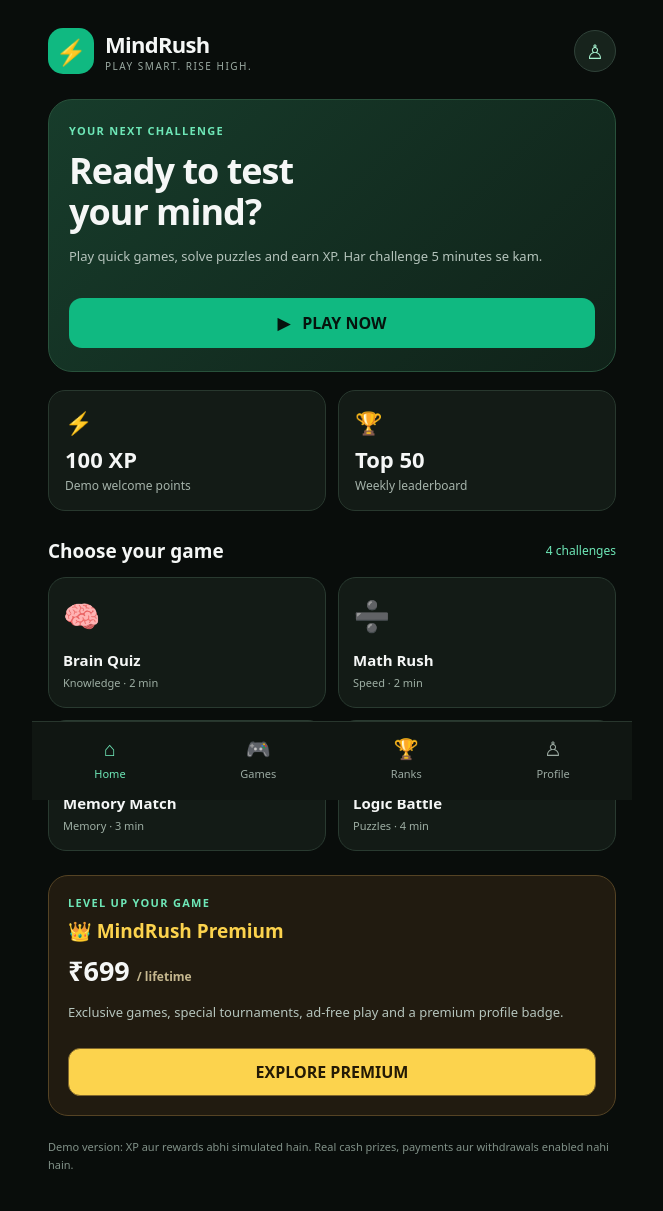
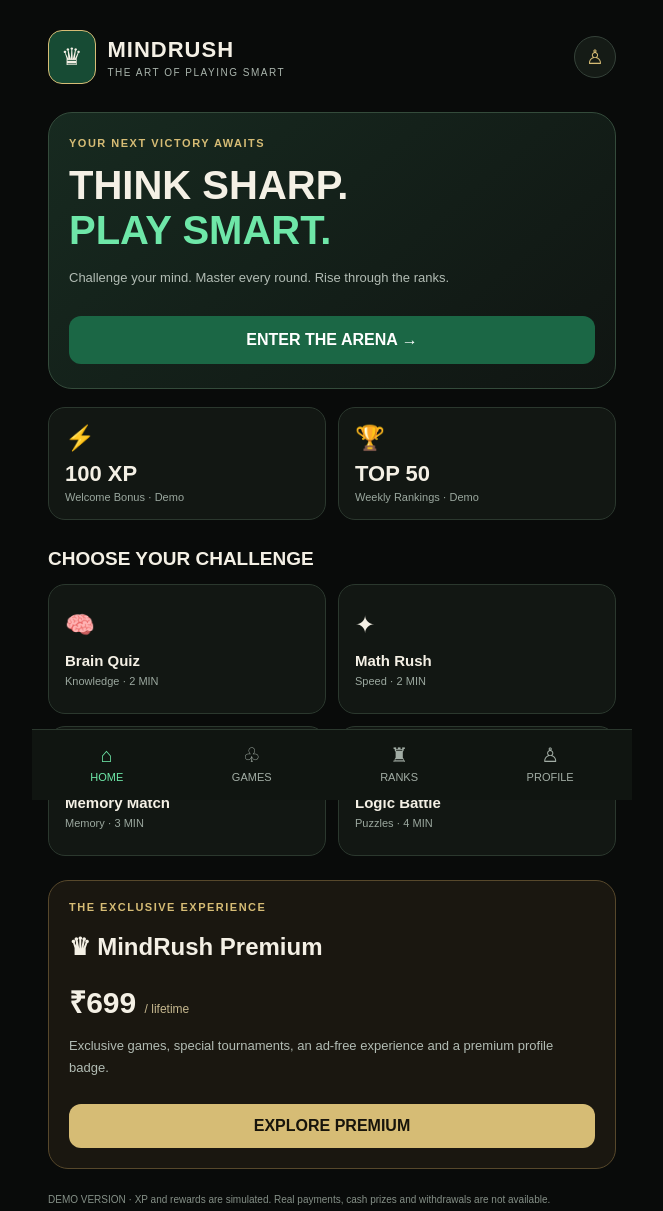
Before and after one commit to amolsonkatar/Mindrush, a plain HTML site: page index.html in a window 1280 px wide. Shown: the whole page, without its empty margins (308-971 px from the left). Drawn offline with Linux system fonts and the light colour scheme.

Commit message:
Update index.html

```diff
--- a/index.html
+++ b/index.html
@@ -3,172 +3,96 @@
 <html lang="en">
 <head>
 <meta charset="UTF-8">
-  <meta name="viewport" content="width=device-width, initial-scale=1.0">
-  <meta name="theme-color" content="#090d0b">
-  <title>MindRush | Play Smart</title>
+<meta name="viewport" content="width=device-width,initial-scale=1">
+<meta name="theme-color" content="#090b0a">
+<title>MindRush | The Art of Playing Smart</title>
 <style>
-    * { box-sizing: border-box; }
-    body {
-      margin: 0;
-      background: #090d0b;
-      color: #f5f7f6;
-      font-family: system-ui, sans-serif;
-    }
-    button { font: inherit; cursor: pointer; }
-    .app { max-width: 600px; margin: auto; padding: 20px 16px 95px; }
-    .header { display: flex; align-items: center; gap: 11px; margin-bottom: 25px; }
-    .logo {
-      width: 46px; height: 46px; border-radius: 15px;
-      background: #10b981; color: #04120d;
-      display: grid; place-items: center; font-size: 25px; font-weight: 900;
-    }
-    .brand { font-size: 22px; font-weight: 850; letter-spacing: -.7px; }
-    .tagline { color: #9baaa2; font-size: 10px; letter-spacing: 1.5px; }
-    .avatar {
-      margin-left: auto; width: 42px; height: 42px;
-      border: 1px solid #304239; border-radius: 50%;
-      background: #17231c; color: #a7f3d0; font-size: 20px;
-    }
-    .hero {
-      background: linear-gradient(135deg, #173c2b, #102219);
-      border: 1px solid #28513b; border-radius: 24px;
-      padding: 23px 20px; margin-bottom: 18px;
-    }
-    .eyebrow { color: #6ee7b7; font-size: 11px; font-weight: 800; letter-spacing: 1.3px; }
-    h1 { font-size: 30px; line-height: 1.15; margin: 12px 0; letter-spacing: -1px; }
-    .muted { color: #b5c4bc; font-size: 13px; line-height: 1.6; }
-    .primary {
-      width: 100%; border: 0; border-radius: 13px; padding: 14px;
-      background: #10b981; color: #06130d; font-weight: 850;
-      margin-top: 18px;
-    }
-    .stats { display: grid; grid-template-columns: 1fr 1fr; gap: 12px; margin-bottom: 27px; }
-    .stat { background: #131b16; border: 1px solid #28382e; border-radius: 17px; padding: 16px; }
-    .stat-icon { font-size: 22px; }
-    .stat-value { font-size: 22px; font-weight: 850; margin-top: 7px; }
-    .stat-label { color: #a5b3aa; font-size: 12px; margin-top: 3px; }
-    .section-head { display: flex; justify-content: space-between; align-items: center; margin-bottom: 13px; }
-    h2 { font-size: 19px; margin: 0; }
-    .link { color: #6ee7b7; font-size: 12px; }
-    .games { display: grid; grid-template-columns: 1fr 1fr; gap: 12px; }
-    .game {
-      text-align: left; min-width: 0; background: #131b16;
-      border: 1px solid #293a30; border-radius: 18px;
-      padding: 17px 14px; color: #f5f7f6;
-    }
-    .game:active { transform: scale(.98); }
-    .game-icon { font-size: 30px; margin-bottom: 14px; }
-    .game-name { font-size: 15px; font-weight: 800; }
-    .game-info { font-size: 11px; color: #9eafa4; margin-top: 5px; }
-    .premium {
-      margin-top: 24px; padding: 19px; border-radius: 20px;
-      background: #211b10; border: 1px solid #554324;
-    }
-    .premium h2 { color: #fcd34d; margin: 8px 0; }
-    .premium button {
-      width: 100%; padding: 12px; margin-top: 13px;
-      border-radius: 12px; border: 1px solid #80672c;
-      background: #fcd34d; color: #241a05; font-weight: 800;
-    }
-    .note { margin-top: 22px; color: #819188; font-size: 11px; line-height: 1.6; }
-    .nav {
-      position: fixed; bottom: 0; left: 0; right: 0;
-      max-width: 600px; margin: auto; display: flex;
-      justify-content: space-around; padding: 12px 5px 18px;
-      background: #101612; border-top: 1px solid #28362d;
-    }
-    .nav button { border: 0; background: none; color: #9baaa2; font-size: 11px; }
-    .nav button.active { color: #6ee7b7; }
-    .nav span { display: block; font-size: 20px; margin-bottom: 4px; }
-    @media (min-width: 480px) {
-      .app { padding-top: 28px; }
-      h1 { font-size: 36px; }
-      .games { grid-template-columns: repeat(2, 1fr); }
-    }
+*{box-sizing:border-box}
+body{margin:0;background:#090b0a;color:#f4f0e5;font-family:Arial,Helvetica,sans-serif}
+.app{max-width:600px;margin:auto;padding:22px 16px 100px}
+header{display:flex;align-items:center;gap:12px;margin-bottom:28px}
+.logo{background:#174b34;border:1px solid #d6bc75;border-radius:14px;padding:12px;font-size:24px}
+.brand{font-size:22px;font-weight:900;letter-spacing:1px}
+.tag{font-size:10px;letter-spacing:1.5px;color:#aab5ad;margin-top:4px}
+.profile{margin-left:auto;border:1px solid #354239;background:#151b16;color:#d6bc75;border-radius:50%;width:42px;height:42px;font-size:20px}
+.hero{background:linear-gradient(140deg,#172a20,#101512);border:1px solid #344b3b;border-radius:24px;padding:24px 20px;margin-bottom:16px}
+.gold{color:#d6bc75;font-size:11px;font-weight:bold;letter-spacing:1.5px}
+h1{font-size:34px;line-height:1.12;margin:14px 0}
+.green{color:#6ee7a8}
+p{font-size:13px;line-height:1.7;color:#b2bcb4}
+button{font:inherit;cursor:pointer}
+.primary{width:100%;padding:15px;border:0;border-radius:12px;background:#1b6745;color:white;font-weight:800;margin-top:14px}
+.stats{display:grid;grid-template-columns:1fr 1fr;gap:12px;margin:18px 0 28px}
+.stat,.game{background:#121713;border:1px solid #2b382e;border-radius:17px;padding:16px}
+.symbol{font-size:24px}
+.value{font-size:22px;font-weight:850;margin:9px 0 4px}
+.small{font-size:11px;color:#9ba89f}
+.heading{font-size:19px;font-weight:800;margin-bottom:14px}
+.games{display:grid;grid-template-columns:1fr 1fr;gap:12px}
+.game{text-align:left;color:#f4f0e5;min-height:130px}
+.game:active{transform:scale(.98)}
+.game strong{display:block;margin-top:13px;font-size:15px}
+.game .small{display:block;margin-top:6px}
+.premium{margin-top:24px;background:#1a1710;border:1px solid #57482b;border-radius:20px;padding:20px}
+.price{font-size:30px;font-weight:900;margin-top:10px}
+.price span{font-size:12px;color:#c6b88f;font-weight:normal}
+.premium button{width:100%;background:#d6bc75;color:#17140b;border:0;border-radius:12px;padding:13px;font-weight:900;margin-top:12px}
+.note{font-size:10px;color:#859087;line-height:1.7;margin-top:22px}
+nav{position:fixed;bottom:0;left:0;right:0;max-width:600px;margin:auto;background:#101511;border-top:1px solid #2b382e;display:flex;justify-content:space-around;padding:12px 4px 16px}
+nav button{background:none;border:0;color:#a2ada5;font-size:11px}
+nav span{display:block;font-size:20px;margin-bottom:4px}
+nav button:first-child{color:#6ee7a8}
+@media(min-width:480px){.app{padding-top:30px}h1{font-size:40px}}
 </style>
 </head>
 <body>
 <main class="app">
-    <header class="header">
-      <div class="logo">⚡</div>
-      <div>
-        <div class="brand">MindRush</div>
-        <div class="tagline">PLAY SMART. RISE HIGH.</div>
-      </div>
-      <button class="avatar" aria-label="Profile" onclick="showMessage('Profile setup agle step mein add hoga.')">♙</button>
+<header>
+<div class="logo">♛</div>
+<div><div class="brand">MINDRUSH</div><div class="tag">THE ART OF PLAYING SMART</div></div>
+<button class="profile" onclick="notice('Profile setup is coming soon.')" aria-label="Profile">♙</button>
 </header>
 
 <section class="hero">
-      <div class="eyebrow">YOUR NEXT CHALLENGE</div>
-      <h1>Ready to test<br>your mind?</h1>
-      <p class="muted">Play quick games, solve puzzles and earn XP. Har challenge 5 minutes se kam.</p>
-      <button class="primary" onclick="showMessage('Signup aur login agle development step mein connect honge.')">▶ &nbsp; PLAY NOW</button>
+<div class="gold">YOUR NEXT VICTORY AWAITS</div>
+<h1>THINK SHARP.<br><span class="green">PLAY SMART.</span></h1>
+<p>Challenge your mind. Master every round. Rise through the ranks.</p>
+<button class="primary" onclick="notice('Account access is coming soon. Stay tuned!')">ENTER THE ARENA →</button>
 </section>
 
 <section class="stats">
-      <div class="stat">
-        <div class="stat-icon">⚡</div>
-        <div class="stat-value">100 XP</div>
-        <div class="stat-label">Demo welcome points</div>
-      </div>
-      <div class="stat">
-        <div class="stat-icon">🏆</div>
-        <div class="stat-value">Top 50</div>
-        <div class="stat-label">Weekly leaderboard</div>
-      </div>
+<div class="stat"><div class="symbol">⚡</div><div class="value">100 XP</div><div class="small">Welcome Bonus · Demo</div></div>
+<div class="stat"><div class="symbol">🏆</div><div class="value">TOP 50</div><div class="small">Weekly Rankings · Demo</div></div>
 </section>
 
 <section>
-      <div class="section-head">
-        <h2>Choose your game</h2>
-        <span class="link">4 challenges</span>
-      </div>
+<div class="heading">CHOOSE YOUR CHALLENGE</div>
 <div class="games">
-        <button class="game" onclick="showMessage('Brain Quiz agle step mein playable banayenge.')">
-          <div class="game-icon">🧠</div>
-          <div class="game-name">Brain Quiz</div>
-          <div class="game-info">Knowledge · 2 min</div>
-        </button>
-        <button class="game" onclick="showMessage('Math Rush agle step mein playable banayenge.')">
-          <div class="game-icon">➗</div>
-          <div class="game-name">Math Rush</div>
-          <div class="game-info">Speed · 2 min</div>
-        </button>
-        <button class="game" onclick="showMessage('Memory Match agle step mein playable banayenge.')">
-          <div class="game-icon">🃏</div>
-          <div class="game-name">Memory Match</div>
-          <div class="game-info">Memory · 3 min</div>
-        </button>
-        <button class="game" onclick="showMessage('Logic Battle agle step mein playable banayenge.')">
-          <div class="game-icon">🧩</div>
-          <div class="game-name">Logic Battle</div>
-          <div class="game-info">Puzzles · 4 min</div>
-        </button>
+<button class="game" onclick="notice('Brain Quiz is coming soon.')"><div class="symbol">🧠</div><strong>Brain Quiz</strong><span class="small">Knowledge · 2 MIN</span></button>
+<button class="game" onclick="notice('Math Rush is coming soon.')"><div class="symbol">✦</div><strong>Math Rush</strong><span class="small">Speed · 2 MIN</span></button>
+<button class="game" onclick="notice('Memory Match is coming soon.')"><div class="symbol">▦</div><strong>Memory Match</strong><span class="small">Memory · 3 MIN</span></button>
+<button class="game" onclick="notice('Logic Battle is coming soon.')"><div class="symbol">◇</div><strong>Logic Battle</strong><span class="small">Puzzles · 4 MIN</span></button>
 </div>
 </section>
 
 <section class="premium">
-      <div class="eyebrow">LEVEL UP YOUR GAME</div>
-      <h2>👑 MindRush Premium</h2>
-      <div style="font-size:27px;font-weight:850">₹699 <span style="font-size:12px;color:#c6b88f">/ lifetime</span></div>
-      <p class="muted">Exclusive games, special tournaments, ad-free play and a premium profile badge.</p>
-      <button onclick="showMessage('Demo only: real payment abhi enabled nahi hai. Membership terms live payment se pehle dikhengi.')">EXPLORE PREMIUM</button>
+<div class="gold">THE EXCLUSIVE EXPERIENCE</div>
+<h2>♛ MindRush Premium</h2>
+<div class="price">₹699 <span>/ lifetime</span></div>
+<p>Exclusive games, special tournaments, an ad-free experience and a premium profile badge.</p>
+<button onclick="notice('Demo mode: payments are not active. Membership terms and eligibility will be shown before any live payment.')">EXPLORE PREMIUM</button>
 </section>
 
-    <p class="note">Demo version: XP aur rewards abhi simulated hain. Real cash prizes, payments aur withdrawals enabled nahi hain.</p>
+<p class="note">DEMO VERSION · XP and rewards are simulated. Real payments, cash prizes and withdrawals are not available.</p>
 </main>
-
-  <nav class="nav">
-    <button class="active" onclick="showMessage('Home dashboard')"><span>⌂</span>Home</button>
-    <button onclick="showMessage('Games section agle step mein add hoga.')"><span>🎮</span>Games</button>
-    <button onclick="showMessage('Leaderboard agle step mein add hoga.')"><span>🏆</span>Ranks</button>
-    <button onclick="showMessage('Profile agle step mein add hoga.')"><span>♙</span>Profile</button>
+<nav>
+<button onclick="notice('Home dashboard')"><span>⌂</span>HOME</button>
+<button onclick="notice('Games are coming soon.')"><span>♧</span>GAMES</button>
+<button onclick="notice('Rankings are coming soon.')"><span>♜</span>RANKS</button>
+<button onclick="notice('Profile is coming soon.')"><span>♙</span>PROFILE</button>
 </nav>
-
 <script>
-    function showMessage(message) {
-      alert(message);
-    }
+function notice(message){alert(message)}
 </script>
 </body>
 </html>
```
Lines whose indentation alone changed are shown as unchanged.
